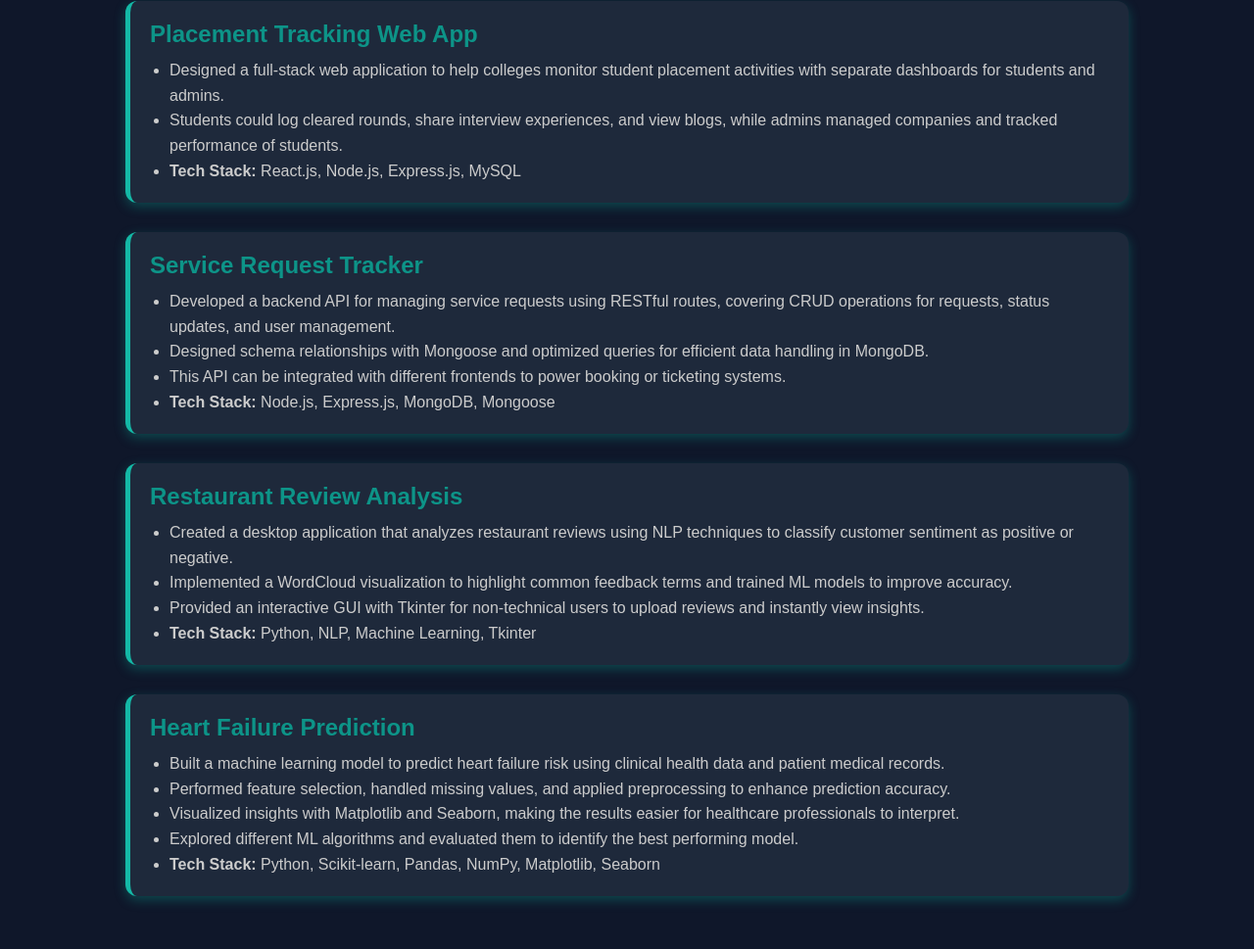
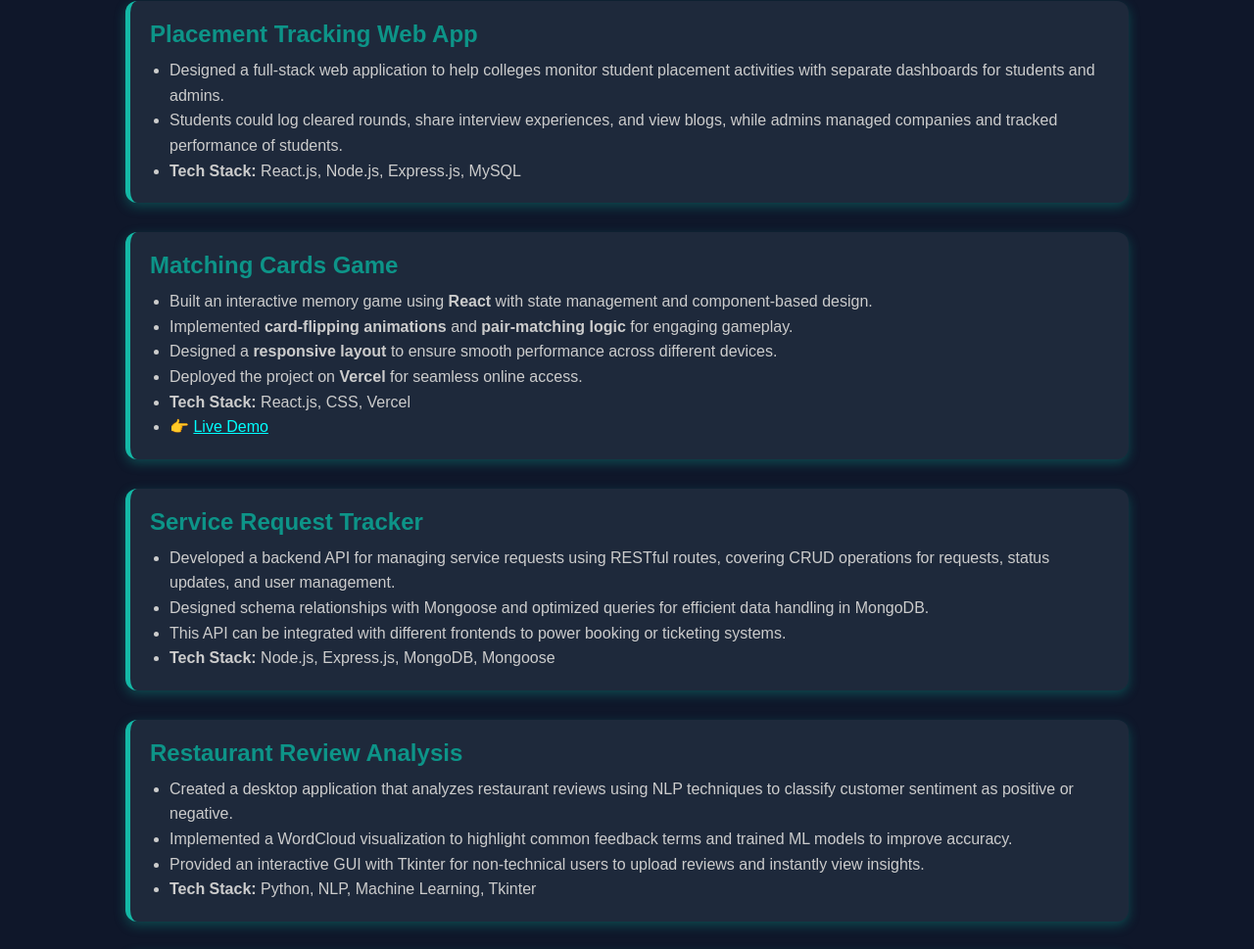
Before and after one commit to SumaBadugu/portfolio, a plain HTML site: page index.html in a window 1280 px wide. Shown: the part 2400-3369 px from the top of the page at 98% size. Drawn offline with Linux system fonts and the light colour scheme.

Commit message:
Added a new React mini project

```diff
--- a/index.html
+++ b/index.html
@@ -123,6 +123,35 @@
           <li><strong>Tech Stack:</strong> React.js, Node.js, Express.js, MySQL</li>
         </ul>
       </div>
+
+      <!-- Project: Matching Cards Game -->
+      <div class="project-box">
+        <h3>Matching Cards Game</h3>
+        <ul>
+          <li>
+            Built an interactive memory game using <strong>React</strong> with
+            state management and component-based design.
+          </li>
+          <li>
+            Implemented <strong>card-flipping animations</strong> and
+            <strong>pair-matching logic</strong> for engaging gameplay.
+          </li>
+          <li>
+            Designed a <strong>responsive layout</strong> to ensure smooth
+            performance across different devices.
+          </li>
+          <li>
+            Deployed the project on <strong>Vercel</strong> for seamless online access.
+          </li>
+          <li>
+            <strong>Tech Stack:</strong> React.js, CSS, Vercel
+          </li>
+          <li>
+            👉 <a href="https://matching-cards-orcin.vercel.app/" target="_blank" style="color:#00FFFF;">Live Demo</a>
+          </li>
+        </ul>
+      </div>
+
 
       <!-- Project 3 -->
       <div class="project-box">
```
Lines whose indentation alone changed are shown as unchanged.
